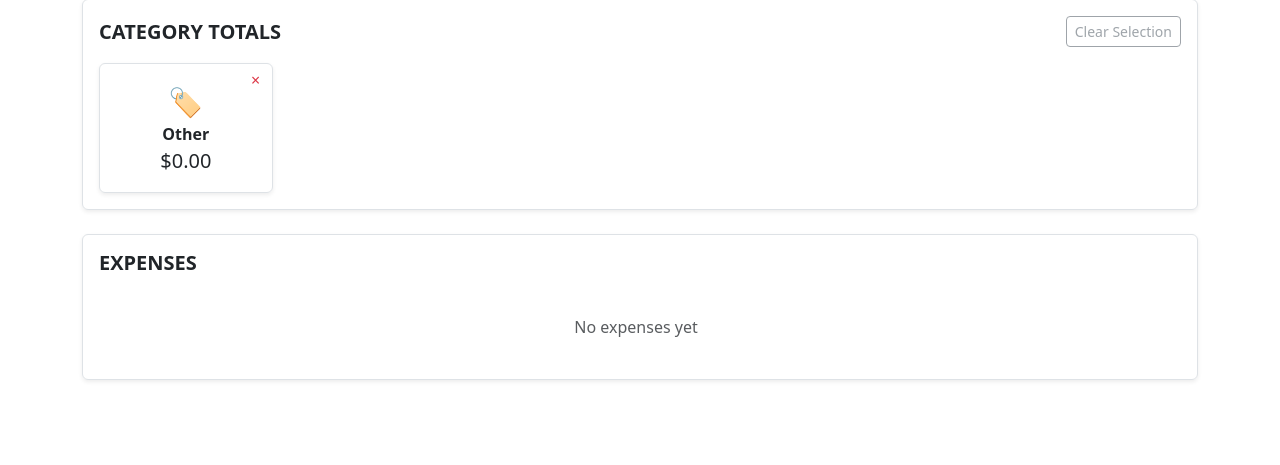
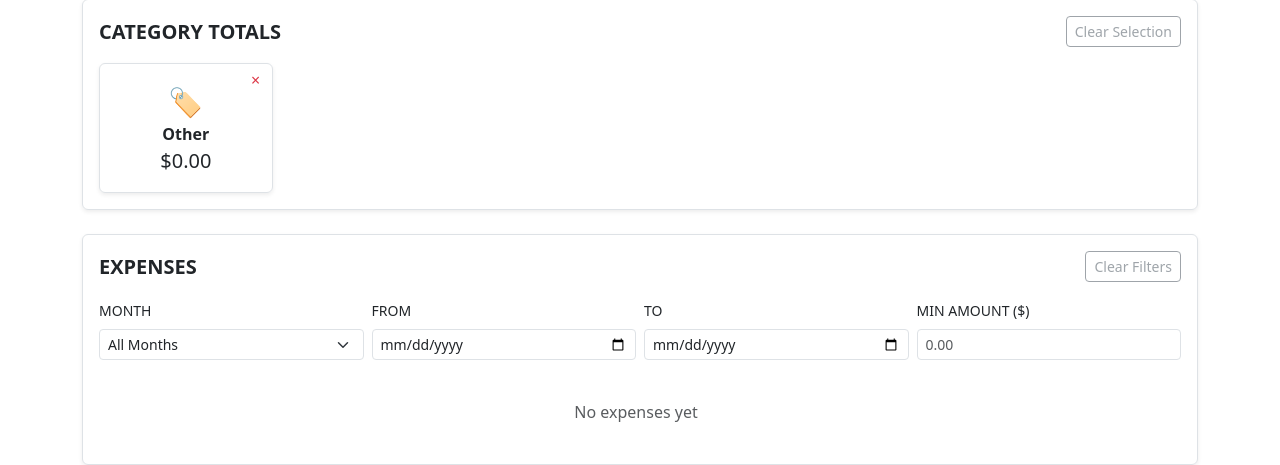
Before and after one commit to benweeks-dev/ExpenseTracker, a Flask app: page / in a window 1280 px wide. Shown: the part 399-864 px from the top of the page. Before the commit the page ends 780 px from the top, so only its background shows below. Run offline with Flask 3, Linux system fonts and the light colour scheme; data comes from the database, SQL or seed files in the repository; data that the repository does not hold is empty; some libraries are stand-ins or nearby versions.

Commit message:
custom filtering to expenses

```diff
--- a/templates/index.html
+++ b/templates/index.html
@@ -189,10 +189,33 @@
     </div>
 
     <div class="border rounded shadow-sm p-3 panel">
-        <h2 class="h5 fw-bold text-uppercase mb-3">Expenses</h2>
+        <div class="d-flex justify-content-between align-items-center mb-3">
+            <h2 class="h5 fw-bold text-uppercase mb-0">Expenses</h2>
+            <button type="button" id="clearExpenseFilters" class="btn btn-outline-secondary btn-sm" disabled>Clear Filters</button>
+        </div>
+        <div class="row g-2 mb-3">
+            <div class="col-6 col-sm-3">
+                <label class="form-label text-uppercase small">Month</label>
+                <select id="monthFilter" class="form-select form-select-sm">
+                    <option value="">All Months</option>
+                </select>
+            </div>
+            <div class="col-6 col-sm-3">
+                <label class="form-label text-uppercase small">From</label>
+                <input type="date" id="dateFromFilter" class="form-control form-control-sm">
+            </div>
+            <div class="col-6 col-sm-3">
+                <label class="form-label text-uppercase small">To</label>
+                <input type="date" id="dateToFilter" class="form-control form-control-sm">
+            </div>
+            <div class="col-6 col-sm-3">
+                <label class="form-label text-uppercase small">Min Amount ($)</label>
+                <input type="number" step="0.01" min="0" id="minAmountFilter" class="form-control form-control-sm" placeholder="0.00">
+            </div>
+        </div>
         <div class="expenses-scroll">
         {% for e in expenses %}
-        <div class="d-flex justify-content-between align-items-center border rounded shadow-sm p-3 mb-2 panel expense-row" data-category="{{ e.category }}">
+        <div class="d-flex justify-content-between align-items-center border rounded shadow-sm p-3 mb-2 panel expense-row" data-category="{{ e.category }}" data-date="{{ e.expense_date.isoformat() }}" data-amount="{{ e.amount }}">
             <div class="d-flex align-items-center gap-3">
                 <div class="fs-3">{{ category_emojis.get(e.category) or '🏷️' }}</div>
                 <div>
@@ -221,7 +244,7 @@
         {% else %}
         <div class="text-center text-muted p-4">No expenses yet</div>
         {% endfor %}
-        <div id="noFilteredExpenses" class="text-center text-muted p-4 d-none">No expenses in the selected categories</div>
+        <div id="noFilteredExpenses" class="text-center text-muted p-4 d-none">No expenses match the selected filters</div>
         </div>
     </div>
 </div>
@@ -338,19 +361,58 @@
     const noFilteredExpenses = document.getElementById("noFilteredExpenses");
     const categoryCards = document.querySelectorAll(".category-card");
     const clearCategorySelection = document.getElementById("clearCategorySelection");
+    const monthFilter = document.getElementById("monthFilter");
+    const dateFromFilter = document.getElementById("dateFromFilter");
+    const dateToFilter = document.getElementById("dateToFilter");
+    const minAmountFilter = document.getElementById("minAmountFilter");
+    const clearExpenseFilters = document.getElementById("clearExpenseFilters");
+
+    const MONTH_NAMES = ["January", "February", "March", "April", "May", "June", "July", "August", "September", "October", "November", "December"];
+
+    const months = new Set();
+    expenseRows.forEach((row) => months.add(row.dataset.date.slice(0, 7)));
+    Array.from(months).sort().reverse().forEach((month) => {
+        const [year, monthNum] = month.split("-");
+        const option = document.createElement("option");
+        option.value = month;
+        option.textContent = `${MONTH_NAMES[parseInt(monthNum, 10) - 1]} ${year}`;
+        monthFilter.appendChild(option);
+    });
 
     function filterExpenses() {
+        const month = monthFilter.value;
+        const dateFrom = dateFromFilter.value;
+        const dateTo = dateToFilter.value;
+        const minAmount = parseFloat(minAmountFilter.value);
+
         let visibleCount = 0;
         expenseRows.forEach((row) => {
-            const show = selectedCategories.size === 0 || selectedCategories.has(row.dataset.category);
+            const categoryMatch = selectedCategories.size === 0 || selectedCategories.has(row.dataset.category);
+
+            let dateMatch = true;
+            if (month) {
+                dateMatch = row.dataset.date.startsWith(month);
+            } else if (dateFrom || dateTo) {
+                dateMatch = (!dateFrom || row.dataset.date >= dateFrom) && (!dateTo || row.dataset.date <= dateTo);
+            }
+
+            const amountMatch = isNaN(minAmount) || parseFloat(row.dataset.amount) >= minAmount;
+
+            const show = categoryMatch && dateMatch && amountMatch;
             row.classList.toggle("d-none", !show);
             if (show) visibleCount++;
         });
         noFilteredExpenses.classList.toggle("d-none", visibleCount !== 0 || expenseRows.length === 0);
+
         const hasSelection = selectedCategories.size > 0;
         clearCategorySelection.disabled = !hasSelection;
         clearCategorySelection.classList.toggle("btn-secondary", hasSelection);
         clearCategorySelection.classList.toggle("btn-outline-secondary", !hasSelection);
+
+        const hasExpenseFilters = Boolean(month || dateFrom || dateTo || minAmountFilter.value);
+        clearExpenseFilters.disabled = !hasExpenseFilters;
+        clearExpenseFilters.classList.toggle("btn-secondary", hasExpenseFilters);
+        clearExpenseFilters.classList.toggle("btn-outline-secondary", !hasExpenseFilters);
     }
 
     categoryCards.forEach((card) => {
@@ -374,6 +436,31 @@
         categoryCards.forEach((card) => card.classList.remove("category-selected"));
         filterExpenses();
     });
+
+    monthFilter.addEventListener("change", () => {
+        if (monthFilter.value) {
+            dateFromFilter.value = "";
+            dateToFilter.value = "";
+        }
+        filterExpenses();
+    });
+
+    [dateFromFilter, dateToFilter].forEach((input) => {
+        input.addEventListener("input", () => {
+            monthFilter.value = "";
+            filterExpenses();
+        });
+    });
+
+    minAmountFilter.addEventListener("input", filterExpenses);
+
+    clearExpenseFilters.addEventListener("click", () => {
+        monthFilter.value = "";
+        dateFromFilter.value = "";
+        dateToFilter.value = "";
+        minAmountFilter.value = "";
+        filterExpenses();
+    });
 </script>
 </body>
 </html>
```
